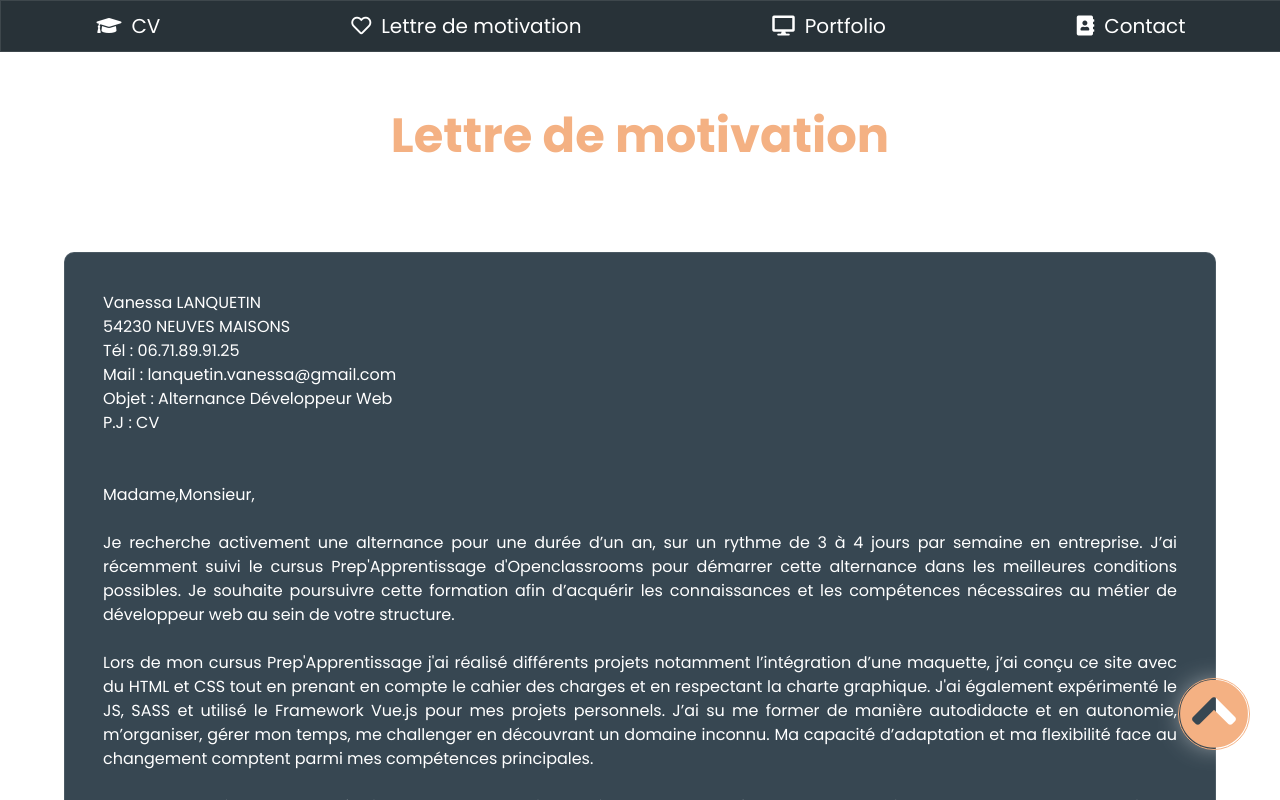
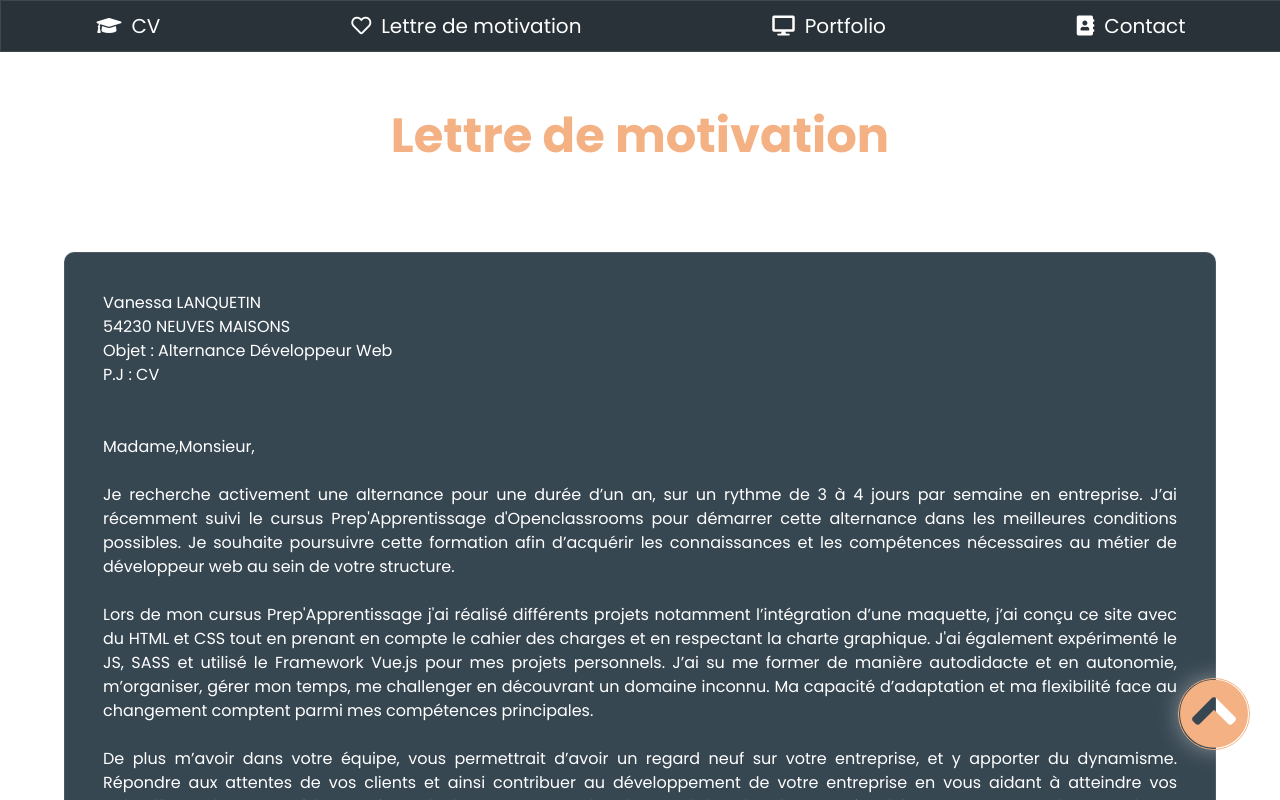
Before and after one commit to vanessa-lanquetin/vanessalanquetin.fr, a Vue app: page /letter in a window 1280 px wide. Shown: the top 800 px of the page. Built offline with nearby package versions, Linux system fonts and the light colour scheme; no server answers.

Commit message:
update letter

```diff
--- a/src/views/Letter.vue
+++ b/src/views/Letter.vue
@@ -14,8 +14,6 @@
             <div id="coordonnees">
               <div>Vanessa LANQUETIN</div>
               <div>54230 NEUVES MAISONS</div>
-              <div>Tél : 06.71.89.91.25</div>
-              <div>Mail : lanquetin.vanessa@gmail.com</div>
             </div>
             <div id="object">
               <div>Objet : Alternance Développeur Web</div>
```
